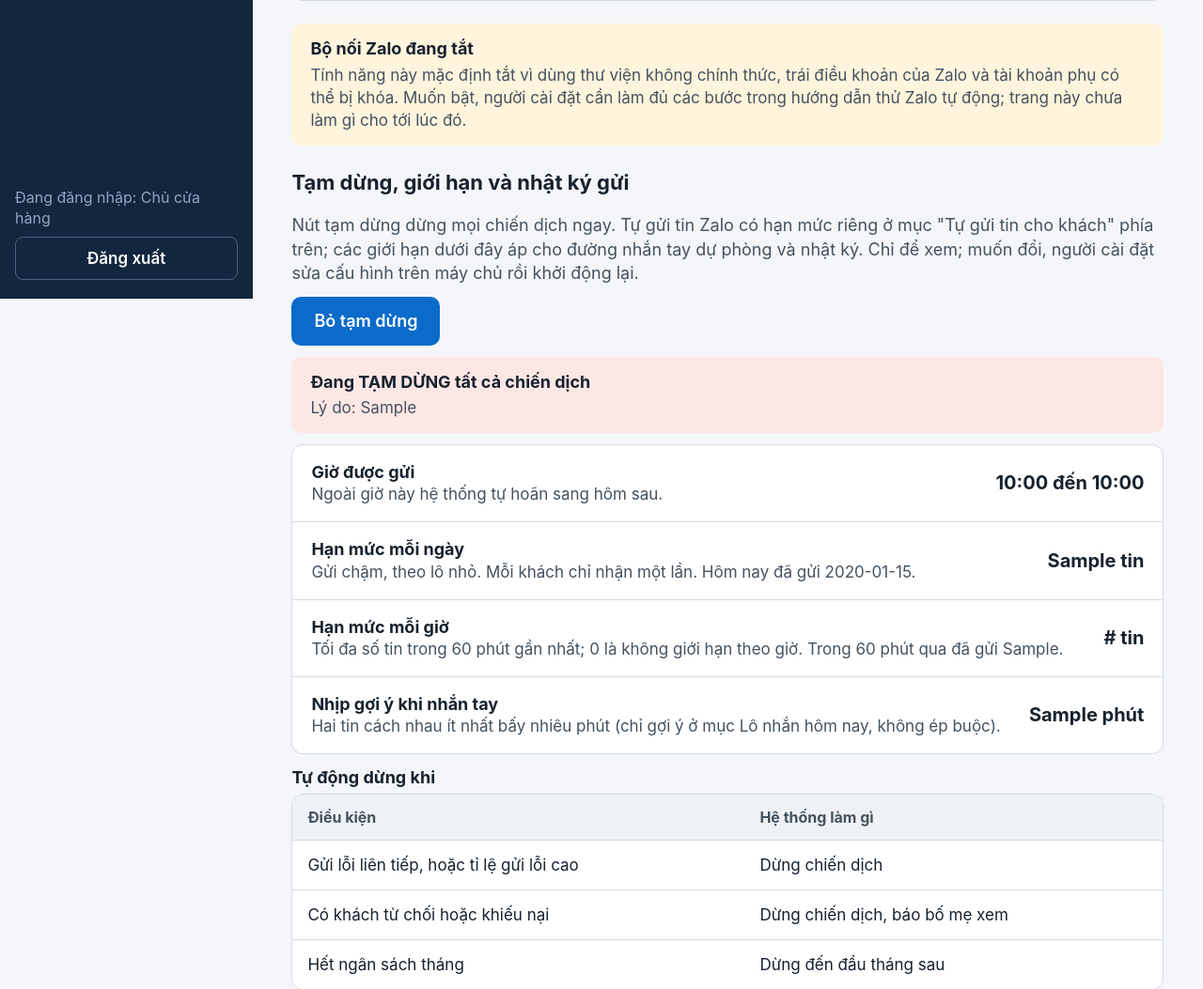
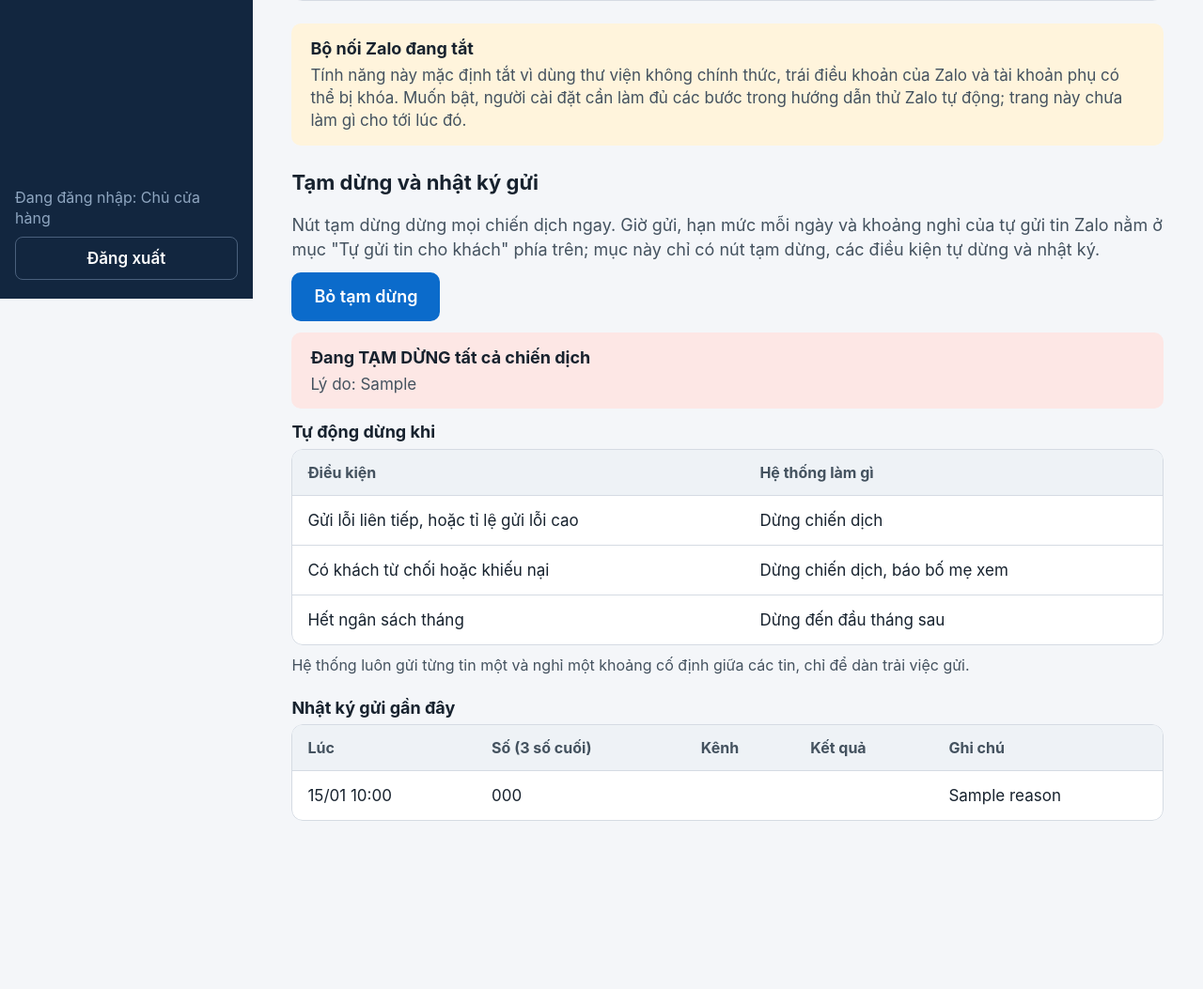
Before and after one commit to nexagnet/adh, a Spring app: template app/src/main/resources/templates/zalo.html in a window 1280 px wide. Shown: the part 482-1535 px from the top of the page at 94% size. After the commit the page ends 1356 px from the top, so only its background shows below. Run offline with Thymeleaf, Linux system fonts and the light colour scheme; the template is opened without the code that fills it: most values are stand-ins (such as "Sample title", 1, 10 or a date in 2020); data that the repository does not hold is empty; some of the project's set-up classes (security, data sources, template engines, error pages and the like) are left out, and stand-ins take their place; database files in the repository are not loaded.

Commit message:
Dọn phần thừa an toàn: ảnh bộ nối cũ, giới hạn nhắn tay ở /zalo, thư viện validation (#80)
- auto-deploy.sh dọn cả ảnh adh-zalo-bridge cũ (trước chỉ dọn adh-app), giữ thẻ đang chạy và thẻ trước; test-auto-deploy.sh kiểm cả hai.
- Trang /zalo bỏ 4 dòng giới hạn của đường nhắn tay cũ (07:00-22:00, 20 tin/ngày, 6 tin/giờ, nhịp gợi ý) gây lệch với giờ và hạn mức thật của tự gửi; giữ nút tạm dừng và nhật ký.
- Bỏ spring-boot-starter-validation: không có mã nào dùng.


Claude-Session: https://claude.ai/code/session_01DT7uUtmCiXEnKMNXFCga7U

Co-authored-by: Claude <noreply@anthropic.com>

```diff
--- a/app/pom.xml
+++ b/app/pom.xml
@@ -38,10 +38,6 @@
 		<dependency>
 			<groupId>org.springframework.boot</groupId>
 			<artifactId>spring-boot-starter-thymeleaf</artifactId>
-		</dependency>
-		<dependency>
-			<groupId>org.springframework.boot</groupId>
-			<artifactId>spring-boot-starter-validation</artifactId>
 		</dependency>
 		<dependency>
 			<groupId>org.springframework.boot</groupId>
--- a/app/src/main/resources/templates/zalo.html
+++ b/app/src/main/resources/templates/zalo.html
@@ -380,9 +380,8 @@
     </th:block>
 
     <section id="gui-tay" class="stack">
-        <h2>Tạm dừng, giới hạn và nhật ký gửi</h2>
-        <p class="hint">Nút tạm dừng dừng mọi chiến dịch ngay. Tự gửi tin Zalo có hạn mức riêng ở mục "Tự gửi tin cho khách" phía trên; các giới hạn dưới đây áp cho đường nhắn tay dự phòng và nhật ký.
-            Chỉ để xem; muốn đổi, người cài đặt sửa cấu hình trên máy chủ rồi khởi động lại.</p>
+        <h2>Tạm dừng và nhật ký gửi</h2>
+        <p class="hint">Nút tạm dừng dừng mọi chiến dịch ngay. Giờ gửi, hạn mức mỗi ngày và khoảng nghỉ của tự gửi tin Zalo nằm ở mục "Tự gửi tin cho khách" phía trên; mục này chỉ có nút tạm dừng, các điều kiện tự dừng và nhật ký.</p>
         <div class="actions">
             <form th:action="@{/campaigns/pause-all}" method="post" th:unless="${send.paused}">
                 <button type="submit" class="btn danger">Tạm dừng tất cả chiến dịch</button>
@@ -395,25 +394,6 @@
         <strong>Đang TẠM DỪNG tất cả chiến dịch</strong>
         <span th:if="${!send.pausedReason.isEmpty()}" th:text="'Lý do: ' + ${send.pausedReason}">Lý do</span>
     </div>
-    <div class="setrows">
-        <div class="setrow">
-            <div><div class="t">Giờ được gửi</div><div class="d">Ngoài giờ này hệ thống tự hoãn sang hôm sau.</div></div>
-            <div class="v"><span th:text="${#temporals.format(send.windowStart, 'HH:mm')}">07:00</span> đến <span th:text="${#temporals.format(send.windowEnd, 'HH:mm')}">22:00</span></div>
-        </div>
-        <div class="setrow">
-            <div><div class="t">Hạn mức mỗi ngày</div><div class="d">Gửi chậm, theo lô nhỏ. Mỗi khách chỉ nhận một lần. Hôm nay đã gửi <span th:text="${send.sentToday}">0</span>.</div></div>
-            <div class="v"><span th:text="${send.dailyLimit}">20</span> tin</div>
-        </div>
-        <div class="setrow">
-            <div><div class="t">Hạn mức mỗi giờ</div><div class="d">Tối đa số tin trong 60 phút gần nhất; 0 là không giới hạn theo giờ. Trong 60 phút qua đã gửi <span th:text="${send.sentThisHour}">0</span>.</div></div>
-            <div class="v"><span th:text="${send.hourlyLimit}">6</span> tin</div>
-        </div>
-        <div class="setrow">
-            <div><div class="t">Nhịp gợi ý khi nhắn tay</div><div class="d">Hai tin cách nhau ít nhất bấy nhiêu phút (chỉ gợi ý ở mục Lô nhắn hôm nay, không ép buộc).</div></div>
-            <div class="v"><span th:text="${send.suggestedGapMinutes}">3</span> phút</div>
-        </div>
-    </div>
-
     <section>
         <h3>Tự động dừng khi</h3>
         <div class="table-wrap">
```
Also changed, not shown: docs/HUONG-DAN-CHAY-THU-TOAN-DIEN.md (+1 -1 lines), 6 other files.
